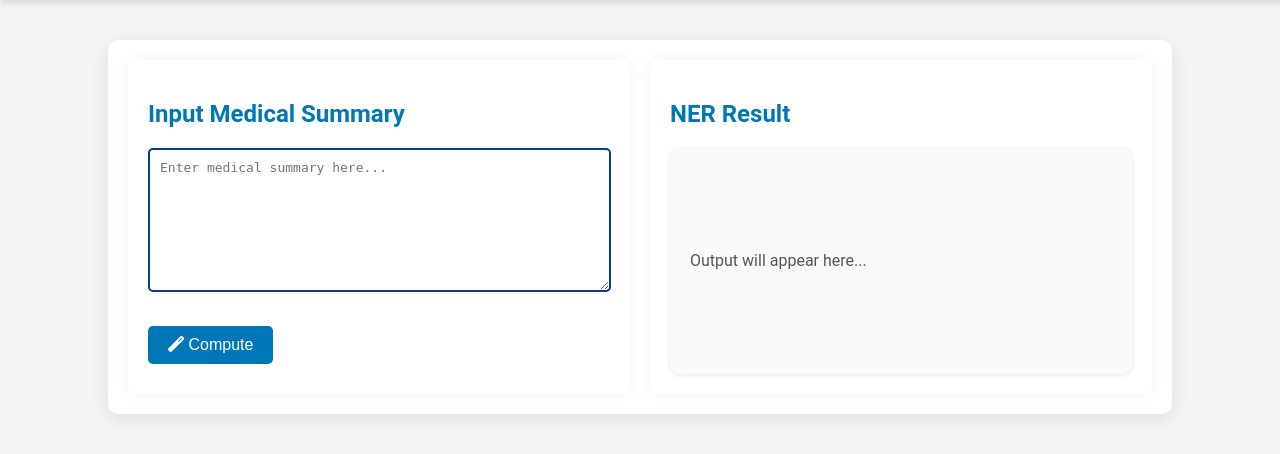
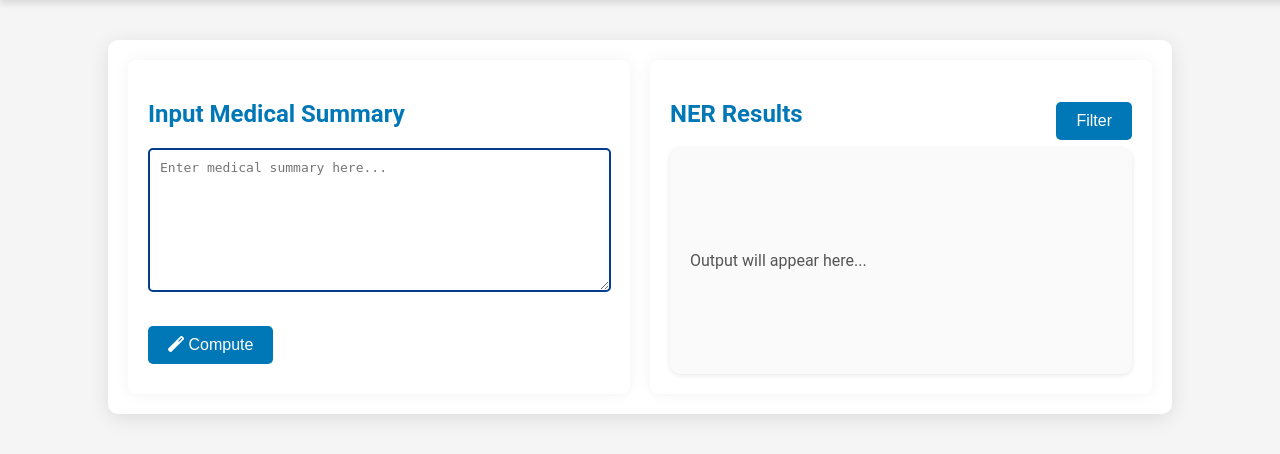
Before and after one commit to Haaaan1/NLP-for-Medical-Privacy, a Flask app: page / in a window 1280 px wide. Shown: the part 60-514 px from the top of the page. Run offline with Flask 3, Linux system fonts and the light colour scheme.

Commit message:
Add a threshold function for NER page
User can filter specific confidence score and only display those entity higher than the threshold

```diff
--- a/app.py
+++ b/app.py
@@ -13,6 +13,32 @@ nlp_pipeline = pipeline(
     model="Clinical-AI-Apollo/Medical-NER",
     aggregation_strategy='simple'
 )
+
+# Predefined label colors for known entities
+LABEL_COLORS = {
+    "AGE": "#e0c3fc",
+    "HISTORY": "#bde0fe",
+    "SEX": "#ffccf9",
+    "CLINICAL_EVENT": "#ffd6a5",
+    "DURATION": "#caffbf",
+    "BIOLOGICAL_STRUCTURE": "#9bf6ff",
+    "SIGN_SYMPTOM": "#ffc6ff",
+    "DISEASE_DISORDER": "#fdffb6",
+    "DATE": "#c3aed6",
+    "LAB_VALUE": "#a0c4ff",
+    "DIAGNOSTIC_PROCEDURE": "#bdb2ff",
+    "DETAILED_DESCRIPTION": "#ffafcc",
+    "THERAPEUTIC_PROCEDURE": "#ff9e9d",
+    "DOSAGE": "#c3ffd8",
+    "ADMINISTRATION": "#a9d6e5",
+    "MEDICATION": "#dab6fc"
+}
+
+# Fallback color palette for dynamically assigned colors
+COLOR_PALETTE = [
+    "#e0c3fc", "#bde0fe", "#ffccf9", "#ffd6a5", "#caffbf", "#9bf6ff",
+    "#ffc6ff", "#fdffb6", "#c3aed6", "#a0c4ff", "#bdb2ff", "#ffafcc"
+]
 
 
 @app.route('/')
@@ -40,42 +66,30 @@ def about():
     return render_template('About.html', title="About - Medical Data Anonymization")
 
 
+# Assign color for new labels if they are not in LABEL_COLORS
+def assign_color(label):
+    if label not in LABEL_COLORS:
+        if len(LABEL_COLORS) < len(COLOR_PALETTE):
+            LABEL_COLORS[label] = COLOR_PALETTE[len(LABEL_COLORS) % len(COLOR_PALETTE)]
+        else:
+            LABEL_COLORS[label] = f'#{random.randint(0, 0xFFFFFF):06x}'
+    return LABEL_COLORS[label]
+
+
 @app.route('/process', methods=['POST'])
 def process():
     """
     Handle NER highlighting for the input text,
-    return the result with colored HTML spans and hover for confidence score.
+    filter entities based on confidence threshold, and return the result.
     """
     text = request.form['text']
-    ner_results = nlp_pipeline(text)
+    threshold = float(request.form.get('threshold', 0))  # Default threshold is 0
+    ner_results = nlp_pipeline(text)  # Assume nlp_pipeline returns results
 
-    # Prepare segments for highlighting
     segments = []
     current_pos = 0
 
-    # Color palette and label-colors mapping
-    label_colors = {}
-    COLOR_PALETTE = [
-        "#e0c3fc", "#bde0fe", "#ffccf9", "#ffd6a5", "#caffbf", "#9bf6ff",
-        "#ffc6ff", "#fdffb6", "#c3aed6", "#a0c4ff", "#bdb2ff", "#ffafcc"
-    ]
-
-    def assign_color(label):
-        """
-        Assign color for each entity group (label).
-        If out of palette, create random color.
-        """
-        if label not in label_colors:
-            if len(label_colors) < len(COLOR_PALETTE):
-                label_colors[label] = COLOR_PALETTE[len(label_colors)]
-            else:
-                label_colors[label] = f'#{random.randint(0, 0xFFFFFF):06x}'
-        return label_colors[label]
-
     def get_confidence_color(confidence):
-        """
-        Determine the color for the hover tooltip based on confidence score.
-        """
         if confidence >= 0.8:
             return "green"
         elif 0.6 <= confidence < 0.8:
@@ -83,10 +97,8 @@ def process():
         else:
             return "red"
 
-    # Sort by 'start' to ensure sequential processing
     ner_results = sorted(ner_results, key=lambda x: x['start'])
 
-    # Build segments
     for entity in ner_results:
         start, end = entity['start'], entity['end']
         label = entity['entity_group']
@@ -97,21 +109,22 @@ def process():
         if current_pos < start:
             segments.append({'text': text[current_pos:start], 'label': None})
 
-        segments.append({
-            'text': text[start:end],
-            'label': label,
-            'color': label_color,
-            'score': confidence,
-            'confidence_color': confidence_color
-        })
+        if confidence >= threshold:
+            segments.append({
+                'text': text[start:end],
+                'label': label,
+                'color': label_color,
+                'score': confidence,
+                'confidence_color': confidence_color
+            })
+        else:
+            segments.append({'text': text[start:end], 'label': None})
 
         current_pos = end
 
-    # Append any leftover text after the last entity
     if current_pos < len(text):
         segments.append({'text': text[current_pos:], 'label': None})
 
-    # Convert segments into HTML
     result_str = ""
     for segment in segments:
         if segment['label']:
--- a/templates/NER.html
+++ b/templates/NER.html
@@ -9,7 +9,16 @@
         <button id="compute-btn" class="fancy-button"><i class="fas fa-magic"></i> Compute</button>
     </div>
     <div class="right-panel">
-        <h2>NER Result</h2>
+        <div style="display: flex; justify-content: space-between; align-items: center;">
+            <h2>NER Results</h2>
+            <button id="filter-btn" class="fancy-button">Filter</button>
+        </div>
+        <div id="filter-slider" style="display: none; margin: 10px 0;">
+            <label for="threshold-slider">Threshold:</label>
+            <input type="range" id="threshold-slider" min="0" max="1" step="0.01" value="0" />
+            <span id="slider-value">0.00</span>
+            <button id="apply-filter-btn">Apply</button>
+        </div>
         <div id="ner-result" class="result-box">
             <p>Output will appear here...</p>
         </div>
@@ -24,7 +33,31 @@
             $.ajax({
                 url: '/process',
                 type: 'POST',
-                data: { text: text },
+                data: { text: text, threshold: 0 }, // Default threshold is 0
+                success: function (response) {
+                    $('#ner-result').html(response.result);
+                }
+            });
+        });
+
+        // Toggle filter slider visibility
+        $('#filter-btn').click(function () {
+            $('#filter-slider').toggle();
+        });
+
+        // Update slider value display
+        $('#threshold-slider').on('input', function () {
+            $('#slider-value').text($(this).val());
+        });
+
+        // Apply filter and reload results with threshold
+        $('#apply-filter-btn').click(function () {
+            const text = $('#medical-summary').val();
+            const threshold = $('#threshold-slider').val();
+            $.ajax({
+                url: '/process',
+                type: 'POST',
+                data: { text: text, threshold: threshold },
                 success: function (response) {
                     $('#ner-result').html(response.result);
                 }
```
